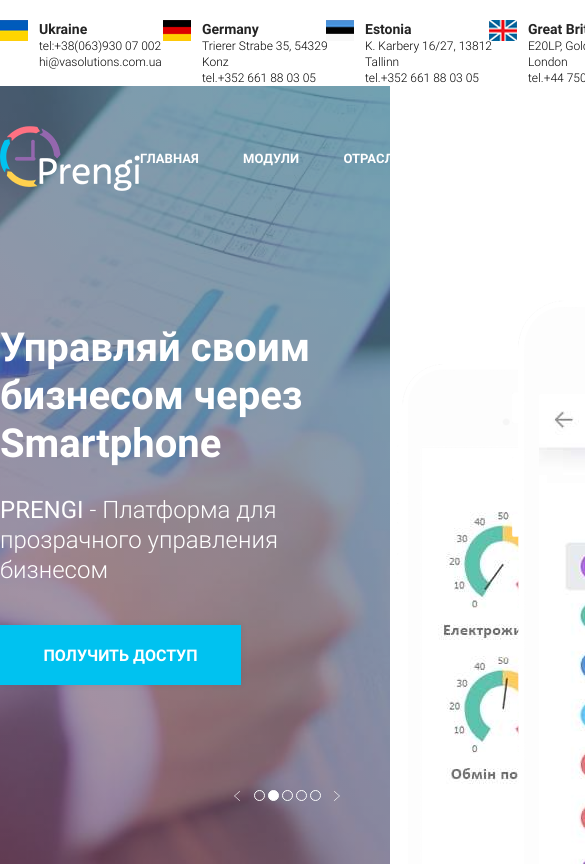
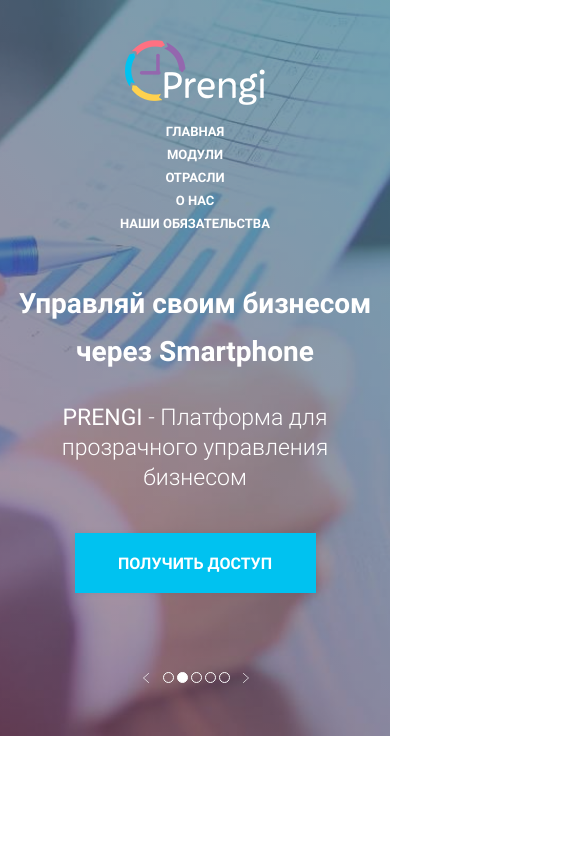
Before and after one commit to Michael-Ber/Prengi, a website: page src/index.html in a window 390 px wide. Shown: the top 864 px of the page, 585 px wide, since content can reach past the window. Drawn offline with nearby package versions, Linux system fonts and the light colour scheme; files that its build step writes are made by us from their sources; files whose address does not match are found by name.

Commit message:
first screen done with adaptation

```diff
--- a/src/js/script.js
+++ b/src/js/script.js
@@ -0,0 +1,20 @@
+window.addEventListener('DOMContentLoaded', () => {
+    //Адаптация first__bar
+    const bar = document.querySelector('.first__bar'),
+          parentBar = document.querySelector('.first__content'),
+          barRightValue = +window.getComputedStyle(bar).width.slice(0, -2),
+          mobileWidth = 320;
+
+    bar.style.right = `${barRightValue + (getStyleWidth(parentBar) - mobileWidth)/2}px`;
+    if(window.matchMedia('(max-width: 576px)').matches) {
+
+        window.addEventListener('resize', () => {
+            const parentWidth = getStyleWidth(parentBar);
+            bar.style.right = `${(barRightValue + (parentWidth - mobileWidth)/2)}px`;
+        });
+    }
+
+    function getStyleWidth(element) {
+        return +window.getComputedStyle(element).width.slice(0, -2);
+    }
+});
--- a/src/scss/blocks/_first.scss
+++ b/src/scss/blocks/_first.scss
@@ -72,6 +72,7 @@
     }
 
     &__phone {
+        display: block;
         position: absolute;
         bottom: -179px;
         right: -285px;
--- a/src/scss/blocks/_media.scss
+++ b/src/scss/blocks/_media.scss
@@ -14,3 +14,89 @@
         }
     }
 }
+
+@media (max-width: 992px) {
+    .container {
+        max-width: 720px;
+    }
+    .header {
+        height: auto;
+        &__content {
+            grid-template: repeat(2, 51px) / repeat(3,minmax(130px,auto));
+            row-gap: 10px;
+        }
+    }
+    .first {
+        &__title {
+            font-size: 28px;
+        }
+        &__subtitle {
+            font-size: 23px;
+        }
+        &__bar {
+            right: 156px;
+        }
+        &__phone {
+            right: 13px;
+            transform: scale(0.7);
+        }
+    }
+}
+
+@media(max-width: 768px) {
+    .container {
+        max-width: 540px;
+    }
+    .header {
+        &__content {
+            grid-template: repeat(2,51px)/repeat(2,auto);
+            row-gap: 23px;
+        }
+    }
+    .first {
+        &__menu {
+            flex-direction: column;
+            &-logo {
+                margin-bottom: 15px;
+            }
+        }
+        &__phone {
+            display: none;
+        }
+        &__title, &__subtitle {
+            text-align: center;
+        }
+        &__button {
+            margin: 0 auto 75px auto;
+        }
+        &__bar {
+            right: 200px;
+            bottom: -90px;
+        }
+    }
+}
+
+@media (max-width: 576px) {
+    .container {
+        max-width: 100%;
+    }
+    .header {
+        display: none;
+    }
+    .first {
+        padding: 40px 10px 68px 10px;
+        &__menu {
+            margin-bottom: 45px;
+        }
+        &__nav{
+            min-width: 100%;
+            flex-direction: column;
+            &-link {
+                line-height: 23px;
+            }
+        }
+        &__bar {
+            right: 95px;
+        }
+    }
+}
```
Also changed, not shown: dist/css/styles.min.css, dist/js/script.js.
